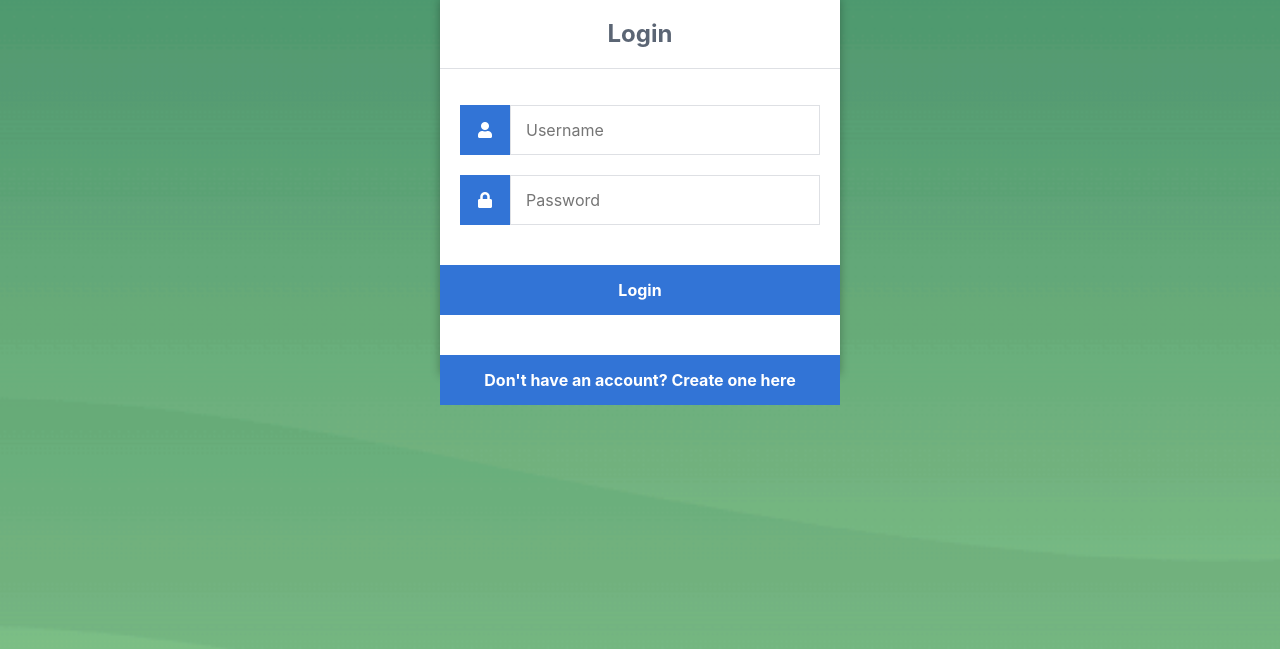
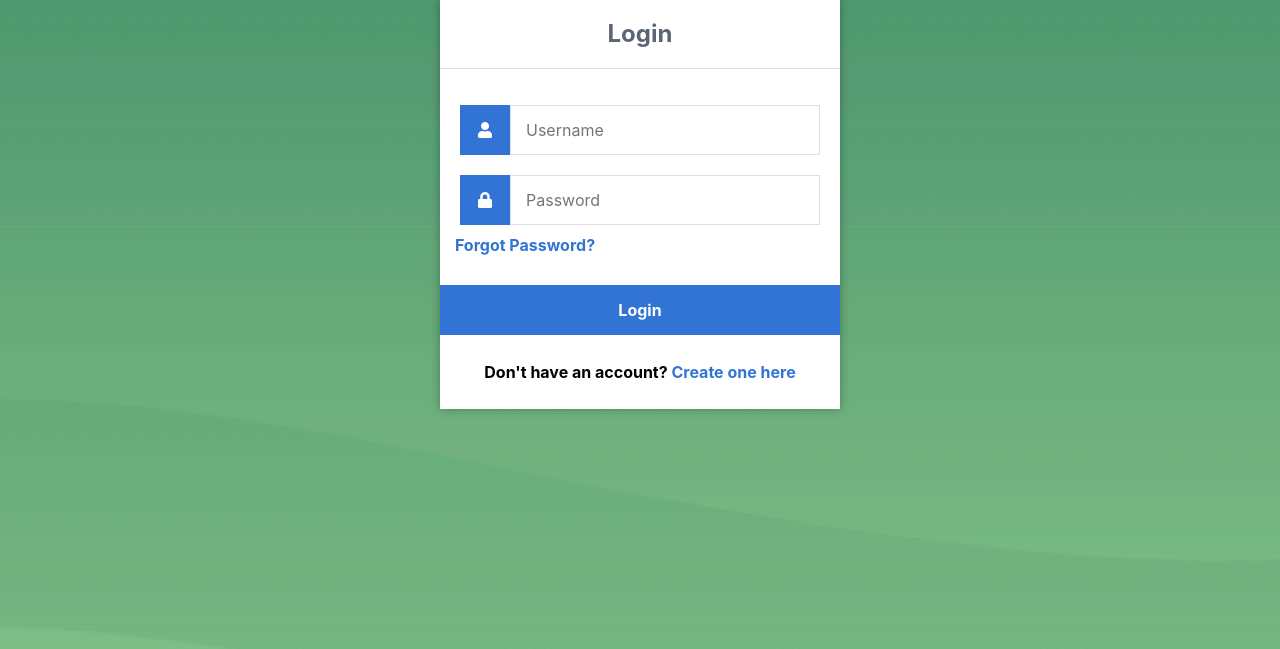
Before and after one commit to JoeyZeee/CodeExchange, a PHP site: page /login.html in a window 1280 px wide. Shown: the part 101-750 px from the top of the page. Run offline with PHP 8.4, Linux system fonts and the light colour scheme.

Commit message:
Add files via upload

```diff
--- a/login.html
+++ b/login.html
@@ -20,14 +20,15 @@
 					<i class="fas fa-lock"></i>
 				</label>
 				<input type="password" name="password" placeholder="Password" id="password" required>
+				<a class="forgot-password" href="#"><h5 class="forgot-password">Forgot Password?</h5></a>
 				<input type="submit" value="Login">
 			</form>
 
-			<div class = "register">
-				<form action="register.html" method="post">
-					<input type="submit" value="Don't have an account? Create one here">
+			<!-- <div class="register"> -->
+				<form id="register">
+					<h5 id="register">Don't have an account? <a id="register-clickable" href="register.html">Create one here</a></h5>
 				</form>
-			</div>
+			<!-- </div> -->
 		</div>
 	</body>
 </html>
--- a/style.css
+++ b/style.css
@@ -10,10 +10,9 @@ body {
     background: url(img/background-im.png);
 }
 
-.register {
-	height: 60px;
-	width: 100%;
-	border: 0;
+#register {
+	background-color: white;
+
 }
 
 .login {
@@ -148,3 +147,32 @@ body.loggedin {
 	padding: 5px;
 	margin: 0 0 10px 0;
 }
+
+.forgot-password {
+  padding: 0px;
+  margin: 0px;
+  text-decoration: none;
+  color: #3274d6;
+  position: relative;
+  top: -5px;
+  right: 57.5px;
+}
+
+.forgot-password:hover {
+  color: #4232d6;
+}
+
+#register {
+  padding: 0px;
+}
+
+#register-clickable {
+  padding: 0px;
+  margin: 0px;
+  text-decoration: none;
+  color: #3274d6;
+}
+
+#register-clickable:hover {
+  color: #4232d6;
+}
--- a/styles.css
+++ b/styles.css
@@ -126,7 +126,7 @@ body {
 #t2 {
   position: absolute;
   bottom: 45px;
-  left: 12.5px;
+  left: 12.45px;
 }
 
 .download-now>p {
```
Also changed, not shown: index.html (+5 -5 lines), register.html (+5 -2 lines), registerstyle.css (+15 -0 lines).
